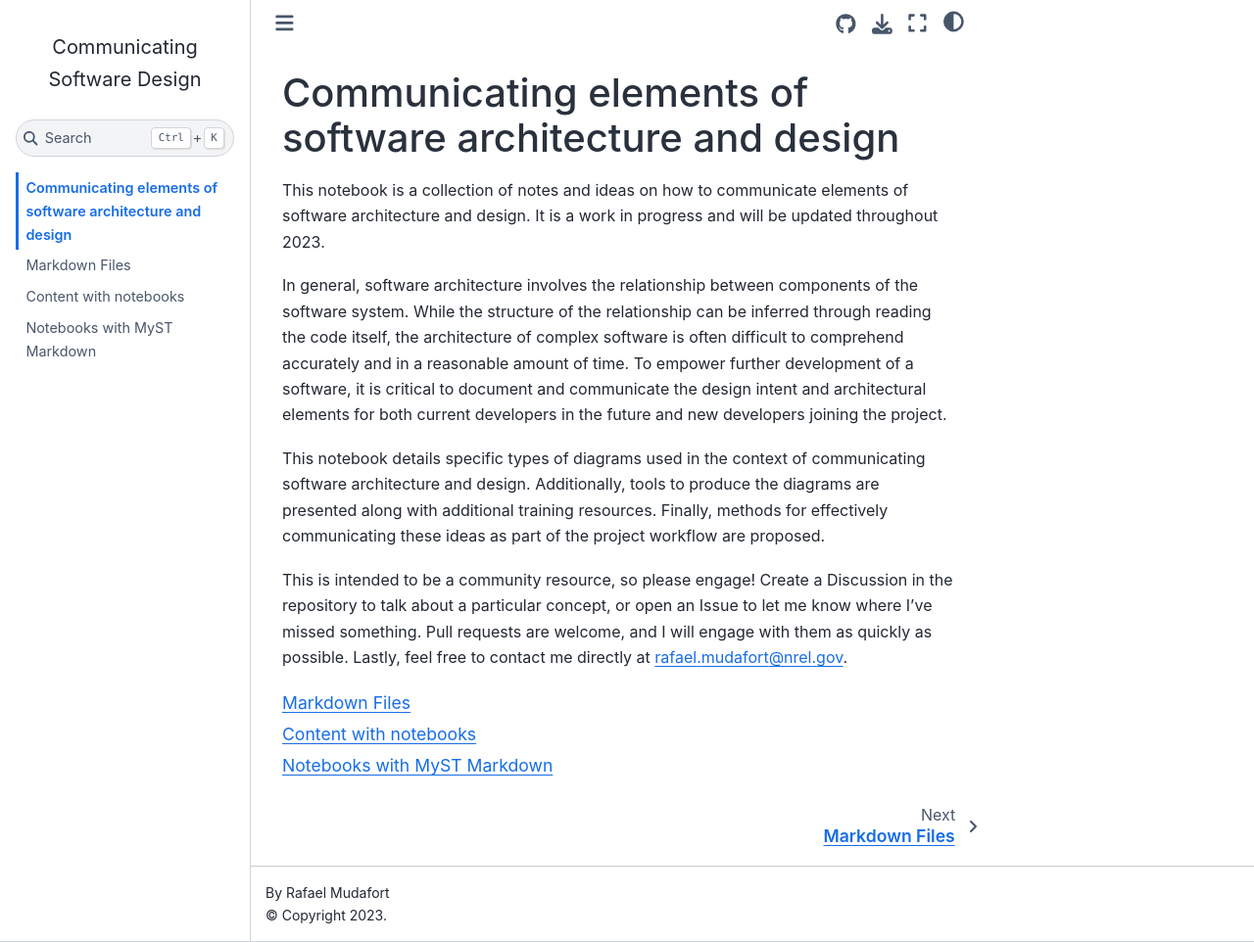
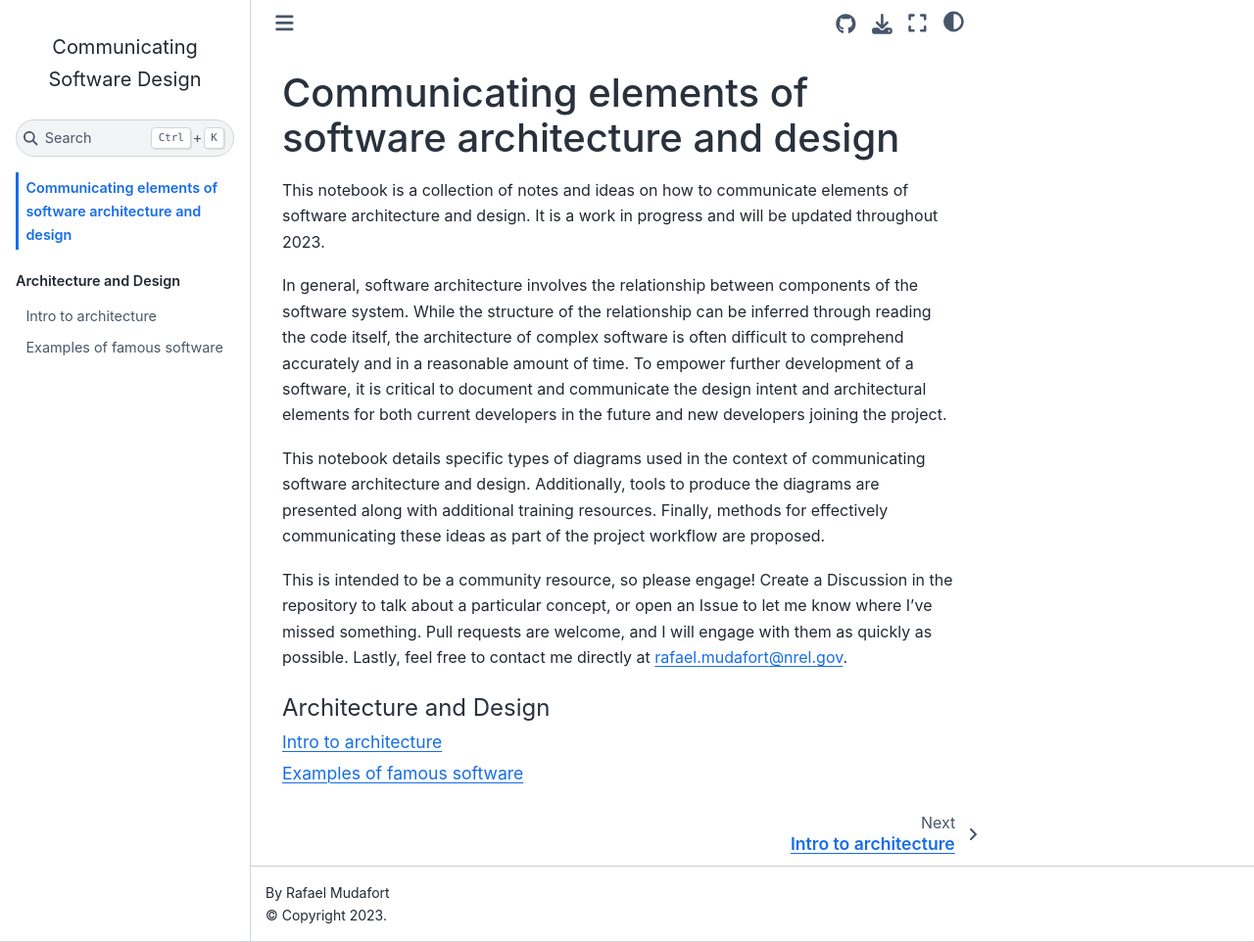
Before and after one commit to rafmudaf/communicating-design, a Jupyter Book: the page built from docs/intro.md, in a window 1280 px wide and 962 px high. Shown: the whole window at 98% size. Built offline with Jupyter Book 1.0.4 settings and Sphinx 7.4.7 and the Sphinx Book theme 1.1.4, drawn with Linux system fonts in a browser that asks for light colours.

Commit message:
Add sections for an architecture overview

```diff
--- a/docs/_toc.yml
+++ b/docs/_toc.yml
@@ -3,7 +3,8 @@
 
 format: jb-book
 root: intro
-chapters:
-- file: markdown
-- file: notebooks
-- file: markdown-notebooks
+parts:
+  - caption: Architecture and Design
+    chapters:
+    - file: architecture
+    - file: architecture_examples
--- /dev/null
+++ b/docs/architecture.md
@@ -0,0 +1,8 @@
+# Intro to architecture
+
+Software are complex systems with varying levels of abstraction.
+While reasonably complex and functional software can be produced without consideration
+for the high level structure, scalability is often limited without a plan for
+increasing the scope and pace of development.
+Software architecture is the result of intentionally designing the high level structure of
+a software.
--- /dev/null
+++ b/docs/architecture_examples.md
@@ -0,0 +1,9 @@
+# Examples of famous software
+
+git
+
+Linux
+
+Paraview
+
+VS Code
```
Also changed, not shown: docs/logo.png (deleted).
